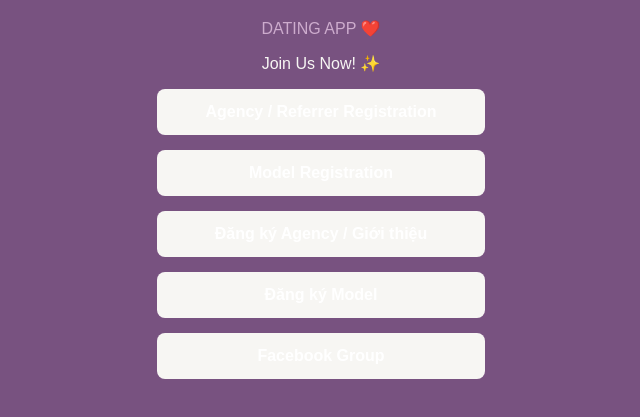
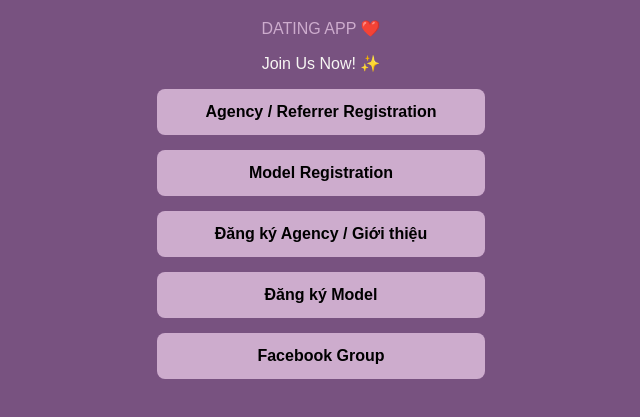
Before and after one commit to juladmioasia/profile-model, a plain HTML site: page index.html in a window 1280 px wide. Shown: the part 109-526 px from the top of the page, without its empty margins (319-959 px from the left). Drawn offline with Linux system fonts and the light colour scheme.

Commit message:
Update index.html

```diff
--- a/index.html
+++ b/index.html
@@ -18,8 +18,8 @@
       max-width: 300px;
       margin: 15px auto;
       padding: 14px;
-      background: #f7f6f3;
-      color: white;
+      background: #CDACCD;
+      color: black;
       text-decoration: none;
       border-radius: 8px;
       font-weight: bold;
```
